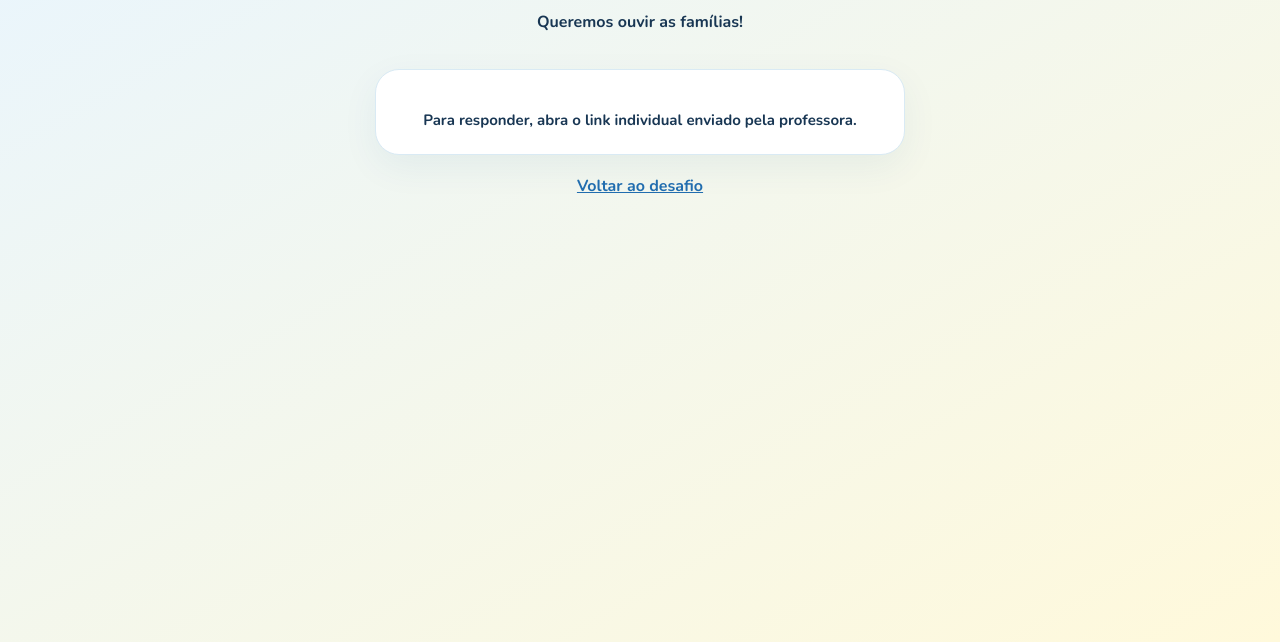
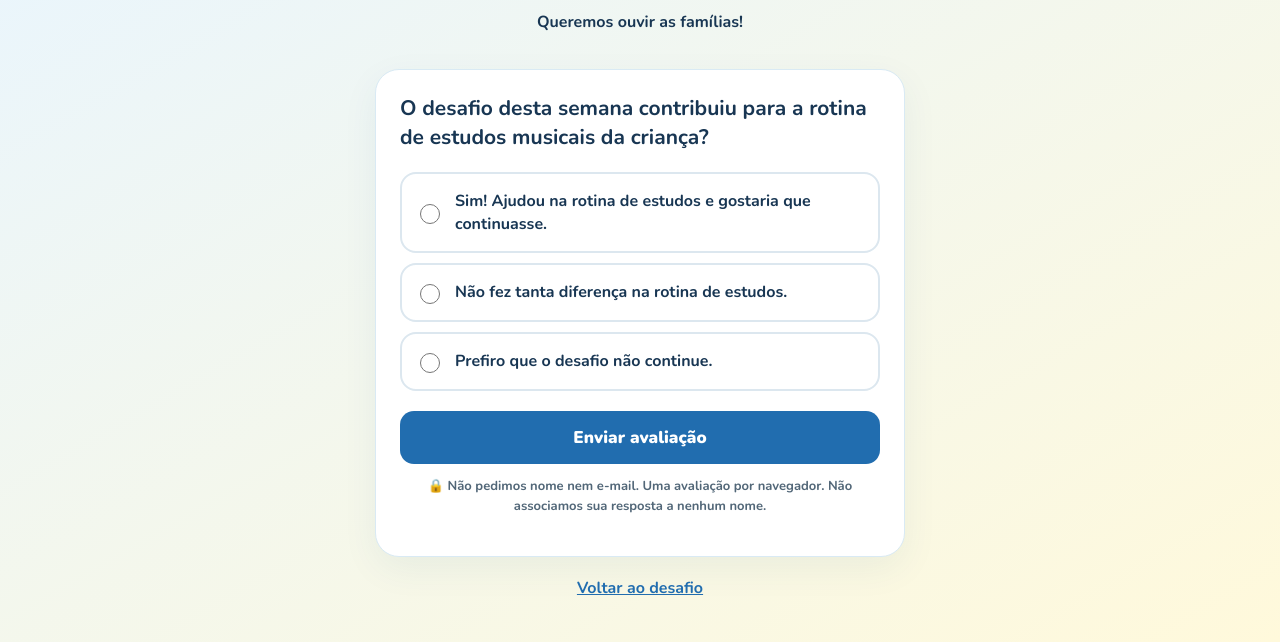
Before and after one commit to nvcpin/desafio-musicos, a plain HTML site: page avaliacao.html in a window 1280 px wide. Shown: the part 158-800 px from the top of the page. Drawn offline with nearby package versions, Linux system fonts and the light colour scheme.

Commit message:
Usa link geral e impede respostas repetidas no mesmo navegador

```diff
--- a/avaliacao.html
+++ b/avaliacao.html
@@ -1,9 +1,10 @@
 <!doctype html><html lang="pt-BR"><head><meta charset="utf-8"><meta name="viewport" content="width=device-width,initial-scale=1"><meta name="robots" content="noindex,nofollow"><meta name="referrer" content="no-referrer"><title>Avaliação do Desafio Musical</title><link rel="stylesheet" href="https://fonts.googleapis.com/css2?family=Nunito:wght@600;700;800;900&display=swap"><style>
 *{box-sizing:border-box}body{margin:0;background:linear-gradient(150deg,#e8f5ff,#fff9db);font:700 16px Nunito,system-ui,sans-serif;color:#183653;min-height:100vh;padding:24px 16px}.wrap{max-width:530px;margin:0 auto}header{text-align:center;padding:10px 0 20px}.eyebrow{font-size:13px;letter-spacing:1.5px;color:#376c99;text-transform:uppercase}h1{font-size:clamp(28px,7vw,38px);line-height:1.12;margin:12px 0}h2{font-size:21px;line-height:1.4;margin:0 0 20px}.card{background:white;border:1px solid #d9eaf4;border-radius:24px;padding:24px;box-shadow:0 12px 36px #164e7810}label{display:flex;gap:12px;align-items:center;padding:16px 13px;border:2px solid #dce7ef;border-radius:16px;margin:10px 0;cursor:pointer;line-height:1.4}label:has(input:checked){background:#eff7ff;border-color:#347fc4}input{accent-color:#2575b9;flex:none;width:20px;height:20px}button{display:block;width:100%;padding:15px;border:0;border-radius:14px;background:#216daf;color:white;font:900 17px Nunito,system-ui;cursor:pointer;margin-top:20px}button:disabled{opacity:.5;cursor:default}.small{text-align:center;color:#526778;font-size:13px;line-height:1.5}#message{font-size:15px;margin-top:16px;text-align:center}a{color:#216daf}footer{text-align:center;margin-top:20px} .notes{font-size:34px;letter-spacing:8px} [hidden]{display:none!important}
-</style></head><body><main class="wrap"><header><div class="notes" aria-hidden="true">🎵 ⭐ 🎶</div><div class="eyebrow">Bandinha Infantil · 23 a 27/11</div><h1>Avaliação do Desafio Musical</h1><p>Queremos ouvir as famílias!</p></header><section class="card"><form id="form" hidden><h2>O desafio desta semana contribuiu para a rotina de estudos musicais da criança?</h2><label><input type="radio" name="choice" value="1" required>Sim! Ajudou na rotina de estudos e gostaria que continuasse.</label><label><input type="radio" name="choice" value="2">Não fez tanta diferença na rotina de estudos.</label><label><input type="radio" name="choice" value="3">Prefiro que o desafio não continue.</label><button id="send" type="submit">Enviar avaliação</button><p class="small">🔒 Não pedimos nome nem e-mail. Cada link permite apenas uma avaliação. Registramos somente os totais das respostas.</p></form><div id="message" role="status" aria-live="polite">Carregando…</div></section><footer><a href="index.html">Voltar ao desafio</a></footer></main><script src="config.js"></script><script>
-(function(){const form=document.getElementById('form'),msg=document.getElementById('message'),send=document.getElementById('send');const token=location.hash.slice(1).trim();const cfg=window.DESAFIO_CONFIG;
-if(!/^[0-9a-f]{8}-[0-9a-f]{4}-[0-9a-f]{4}-[0-9a-f]{4}-[0-9a-f]{12}$/i.test(token)){msg.textContent='Para responder, abra o link individual enviado pela professora.';return;}
+</style></head><body><main class="wrap"><header><div class="notes" aria-hidden="true">🎵 ⭐ 🎶</div><div class="eyebrow">Bandinha Infantil · 23 a 27/11</div><h1>Avaliação do Desafio Musical</h1><p>Queremos ouvir as famílias!</p></header><section class="card"><form id="form" hidden><h2>O desafio desta semana contribuiu para a rotina de estudos musicais da criança?</h2><label><input type="radio" name="choice" value="1" required>Sim! Ajudou na rotina de estudos e gostaria que continuasse.</label><label><input type="radio" name="choice" value="2">Não fez tanta diferença na rotina de estudos.</label><label><input type="radio" name="choice" value="3">Prefiro que o desafio não continue.</label><button id="send" type="submit">Enviar avaliação</button><p class="small">🔒 Não pedimos nome nem e-mail. Uma avaliação por navegador. Não associamos sua resposta a nenhum nome.</p></form><div id="message" role="status" aria-live="polite">Carregando…</div></section><footer><a href="index.html">Voltar ao desafio</a></footer></main><script src="config.js"></script><script>
+(function(){const form=document.getElementById('form'),msg=document.getElementById('message'),send=document.getElementById('send'),cfg=window.DESAFIO_CONFIG;const key='musical-feedback-2026-11';let receipt;
+function done(){form.hidden=true;msg.textContent='🎉 Obrigada! Sua avaliação já foi registrada. Sua opinião é muito importante para nós.';}
+try{if(localStorage.getItem(key+'-done')==='1'){done();return;}receipt=localStorage.getItem(key);if(!receipt){receipt=crypto.randomUUID();localStorage.setItem(key,receipt);}}catch(e){msg.textContent='Para responder, permita o armazenamento local no navegador e recarregue a página.';return;}
 form.hidden=false;msg.textContent='';
-form.addEventListener('submit',async function(e){e.preventDefault();const choice=Number(new FormData(form).get('choice'));if(![1,2,3].includes(choice))return;send.disabled=true;msg.textContent='Enviando…';try{const r=await fetch(cfg.SUPABASE_URL+'/rest/v1/rpc/submit_musical_feedback',{method:'POST',headers:{apikey:cfg.SUPABASE_KEY,'Content-Type':'application/json'},body:JSON.stringify({p_token:token,p_choice:choice})});if(!r.ok)throw Error('http');const result=await r.json();if(result==='ok'){form.hidden=true;msg.textContent='🎉 Obrigada pela sua avaliação! Sua opinião é muito importante para nós.';}else if(result==='unavailable'){form.hidden=true;msg.textContent='Este link já foi utilizado ou não está disponível. Cada link aceita apenas uma avaliação.';}else throw Error('invalid');}catch(e){msg.textContent='Não foi possível enviar. Confira sua conexão e tente novamente.';send.disabled=false;}});
+form.addEventListener('submit',async function(e){e.preventDefault();const choice=Number(new FormData(form).get('choice'));if(![1,2,3].includes(choice))return;send.disabled=true;msg.textContent='Enviando…';try{const r=await fetch(cfg.SUPABASE_URL+'/rest/v1/rpc/submit_musical_feedback_general',{method:'POST',headers:{apikey:cfg.SUPABASE_KEY,'Content-Type':'application/json'},body:JSON.stringify({p_receipt:receipt,p_choice:choice})});if(!r.ok)throw Error('http');const result=await r.json();if(result==='ok'||result==='unavailable'){try{localStorage.setItem(key+'-done','1');}catch(e){}done();}else throw Error('invalid');}catch(e){msg.textContent='Não foi possível enviar. Confira sua conexão e tente novamente.';send.disabled=false;}});
 })();
 </script></body></html>
```
